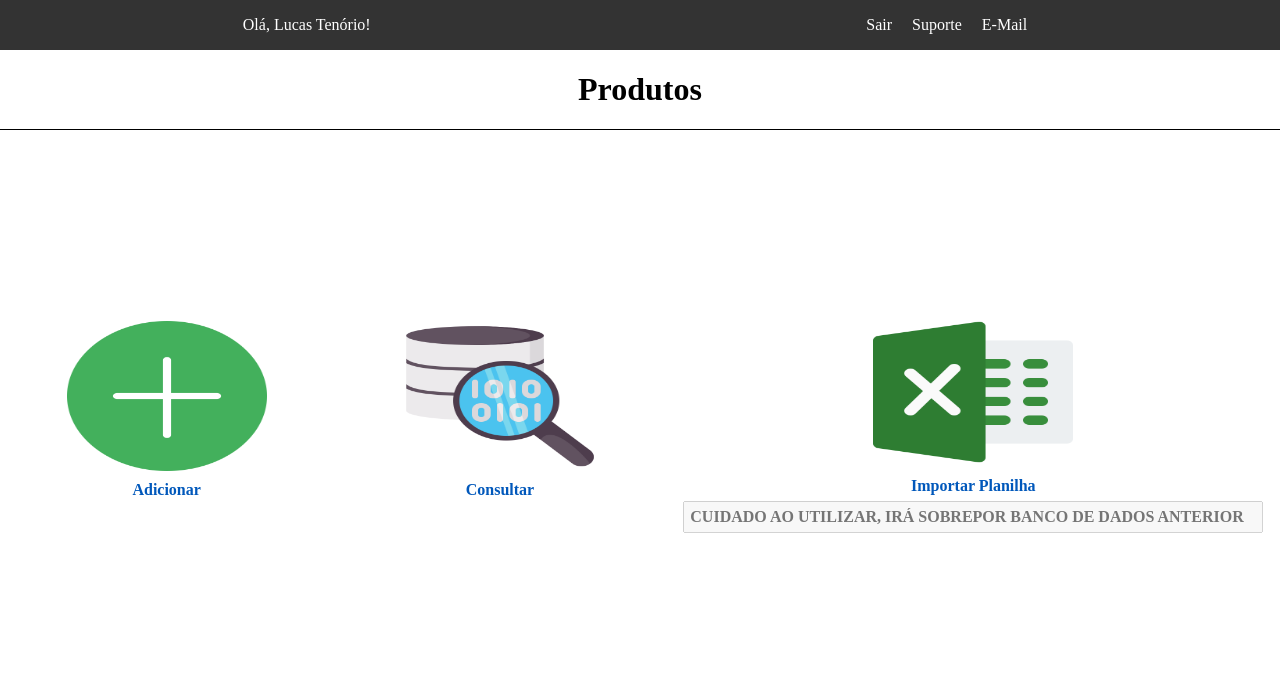
After one commit to LucasSafeno/rmasystem, a PHP site: page /produto.php?id=1 in a window 1280 px wide. The commit adds this page. Shown: the top 689 px of the page. Run offline with PHP 8.4, Linux system fonts and the light colour scheme; a user stored in the database is signed in; data comes from the database, SQL or seed files in the repository.

Commit message:
Produtos Layout fix

```diff
--- a/assets/css/main.css
+++ b/assets/css/main.css
@@ -48,8 +48,7 @@ main{
     justify-content: space-evenly;
     align-items: center;
 }
-
-main .produtos, .processos, .gestao{
+.produtos, .processos, .gestao, .produtos-adicionar, .produtos-consultar{
     width: 300px;
     height: 200px;
     display: flex;
@@ -80,3 +79,38 @@ main .produtos, .processos, .gestao{
 .icon a:hover{
     color: black;
 }
+
+.produtos-container {
+    width: 100%;
+    height: 80vh;
+    display: flex;
+    align-items: center;
+    flex-direction: column;
+}
+ .produtos-titulo{
+    width: 100%;
+    height: 80px;
+    background-color: white;
+    text-align: center;
+    border-bottom: 1px solid black;
+    display: flex;
+    justify-content: center;
+    align-content: center;
+}
+
+.produtos-opcoes{
+    width: 100%;
+    height: 100vh;
+    display: flex;
+    justify-content: space-around;
+    align-items: center;
+}
+.produtos-importar{
+    margin-top: 30px;
+}
+.produtos-importar input{
+    width: 580px;
+    padding: 5px;
+    margin-top: 5px;
+    font-weight: bold;
+}
--- a/modulos/produtos/index.php
+++ /dev/null
@@ -1 +0,0 @@
-<h1>Produtos</h1>
--- a/pages/header.php
+++ b/pages/header.php
@@ -58,4 +58,3 @@ $nome = $dados['nome'];
             </ul>
         </nav> <!-- nav !-->
     </header> <!-- Header !-->
-    <main>
--- /dev/null
+++ b/produto.php
@@ -0,0 +1,41 @@
+<?php
+ require_once 'pages/header.php';
+?>
+
+
+<div class="produtos-container">
+
+    <div class="produtos-titulo">
+        <h1>Produtos</h1>
+    </div> <!-- produtos-titulo !-->
+
+    <div class="produtos-opcoes">
+
+        <div class="produtos-adicionar">
+            <div class="icon">
+                <img src="assets/images/adicionar.png">
+                <a href="adicionar.php">Adicionar</a>
+            </div>
+        </div>
+
+        <div class="produtos-consultar">
+            <div class="icon">
+                <img src="assets/images/consultar.png">
+                <a href="consultar.php">Consultar</a>
+            </div>
+        </div>
+
+        <div class="produtos-importar">
+            <div class="icon">
+                <img src="assets/images/excel.png">
+                <a href="consultar.php">Importar Planilha</a>
+                <input type="text" placeholder="CUIDADO AO UTILIZAR, IRÁ SOBREPOR BANCO DE DADOS ANTERIOR" disabled>
+            </div>
+        </div>
+
+    </div><!-- produtos-opcoes !-->
+
+</div> <!-- produtos-container !-->
+
+
+<?php  require_once 'pages/footer.php'; ?>
```
Also changed, not shown: home.php (+6 -4 lines), assets/images/adicionar.png (added), assets/images/consultar.png (added), assets/images/excel.png (added).
